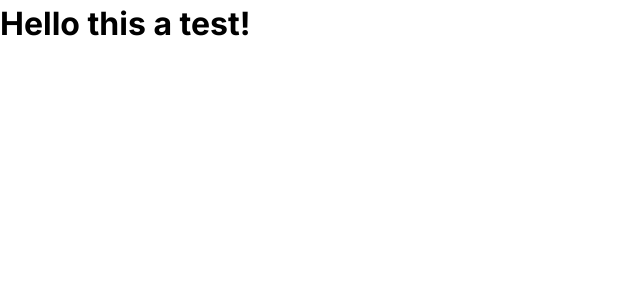
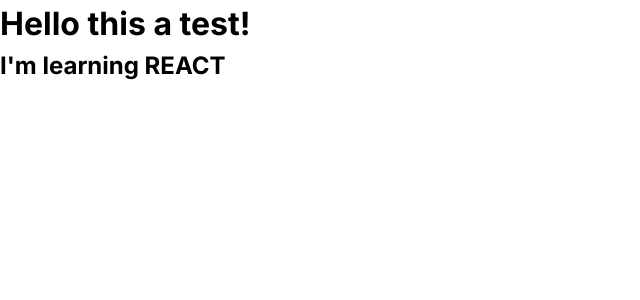
Before and after one commit to krs00/TOP-cv-application, a React (Vite) app: page / in a window 1280 px wide. Shown: the top 300 px of the page, without its empty margins (0-640 px from the left). Built offline with nearby package versions, Linux system fonts and the light colour scheme.

Commit message:
add test text

```diff
--- a/src/App.jsx
+++ b/src/App.jsx
@@ -5,6 +5,7 @@ function App() {
   return (
     <>
     <h1>Hello this a test!</h1>
+    <h2>I'm learning REACT</h2>
 
     </>
   )
```
